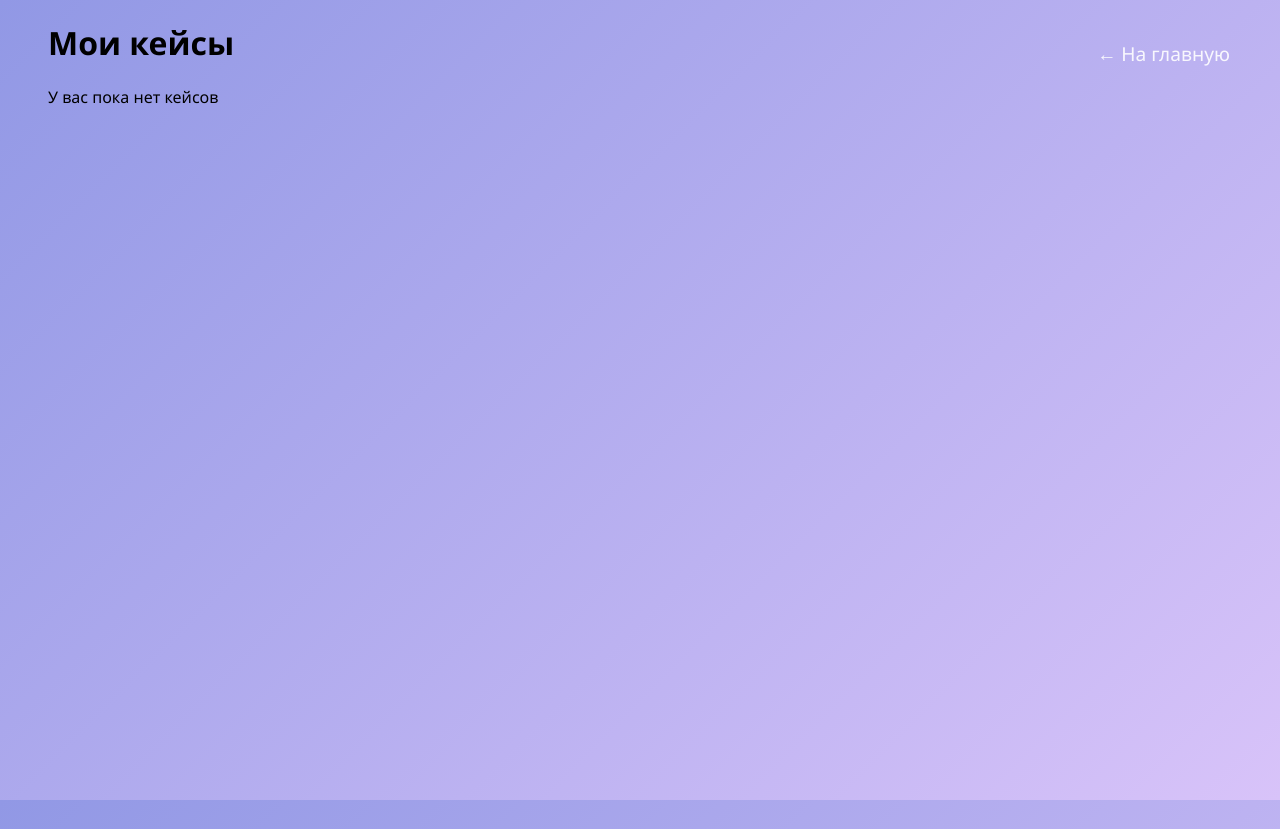
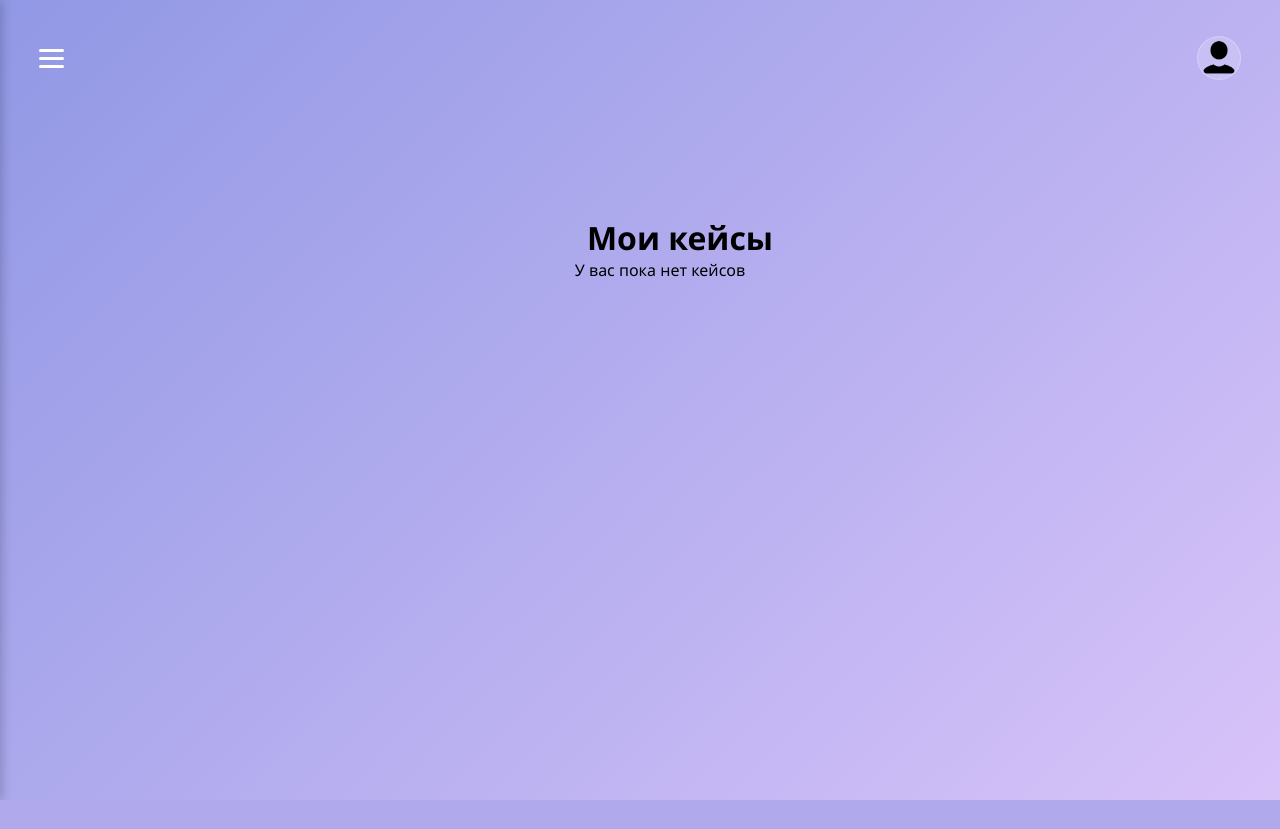
Before and after one commit to prokirova/getcase, a Flask app: template templates/my_cases.html in a window 1280 px wide. After the commit the page ends 800 px from the top, so only its background shows below. Run offline with Flask 3, Linux system fonts and the light colour scheme; the template is opened without the code that fills it, so the values that code supplies are empty.

Commit message:
index cases my_cases update

```diff
--- a/templates/index.html
+++ b/templates/index.html
@@ -40,7 +40,7 @@
         .main-header {
             background-color: transparent;
             padding: 1rem 0;
-            position: absolute;
+            position: sticky;
             top: 0;
             width: 100%;
             z-index: 100;
--- a/templates/my_cases.html
+++ b/templates/my_cases.html
@@ -4,14 +4,28 @@
     <meta charset="UTF-8">
     <title>Мои кейсы</title>
     <style>
+        :root {
+            --primary-color: #6f2c80;
+            --accent-color: #b023d3;
+            --text-color: #000000;
+            --bg-gradient: linear-gradient(135deg, #9198e5, #D8C3F9);
+            --sidebar-width: 300px;
+        }
+
+		* {
+            margin: 0;
+            padding: 0;
+            box-sizing: border-box;
+        }
+
         body {
-            background: linear-gradient(135deg, #9198e5, #D8C3F9);
+            background: var(--bg-gradient);
             background-repeat: no-repeat;
             background-attachment: fixed;
             background-size: cover;
             font-family: 'Bahnschrift', 'Segoe UI', sans-serif;
             min-height: 100vh;
-            color: #000000;
+            color: var(--text-color);
             overflow-x: hidden;
         }
 
@@ -19,22 +33,6 @@
             font-family: 'VT323';
             src: url('/static/VT323-Regular.woff2') format('woff2');
             /* Если шрифт локально не подгрузится, используем моноширинный по умолчанию */
-        }
-
-        .back-link {
-            position: absolute;
-            top: 40px;
-            right: 50px;
-            color: white;
-            font-size: 1.2rem;
-            text-decoration: none;
-            font-weight: 500;
-            opacity: 0.9;
-            transition: opacity 0.2s;
-        }
-
-        .back-link:hover {
-            opacity: 1;
         }
 
         #page-title,
@@ -94,13 +92,182 @@
             font-weight: bold;
             text-decoration: none;
         }
+
+        		/* --- Шапка (Header) --- */
+        .main-header {
+            background-color: transparent;
+            padding: 1rem 0;
+            position: sticky;
+            top: 0;
+            width: 100%;
+            z-index: 100;
+        }
+
+        .header-container {
+            display: flex;
+            justify-content: space-between;
+            align-items: center;
+            max-width: 97%;
+            margin: 0 auto;
+            padding: 0 20px;
+        }
+
+        .sidebar-toggle {
+            background: none;
+            border: none;
+            cursor: pointer;
+            display: flex;
+            flex-direction: column;
+            gap: 5px;
+            margin-top: 20px;
+        }
+
+        .sidebar-toggle span {
+            display: block;
+            width: 25px;
+            height: 3px;
+            background-color: white;
+            border-radius: 2px;
+        }
+
+        .profile-btn {
+            width: 44px;
+            height: 44px;
+            background: rgba(255,255,255,0.18);
+            border-radius: 50%;
+            display: flex;
+            align-items: center;
+            justify-content: center;
+            border: 1px solid rgba(255,255,255,0.25);
+            transition: 0.2s;
+            overflow: hidden;
+            margin-top: 20px;
+            text-decoration: none;
+        }
+
+        .profile-btn:hover {
+            transform: scale(1.08);
+            background: rgba(255,255,255,0.28);
+        }
+
+        .profile-img {
+            width: 100%;
+            height: 100%;
+            object-fit: cover;
+        }
+
+        /* --- Сайдбар (Sidebar) --- */
+        .sidebar {
+            position: fixed;
+            top: 0;
+            left: calc(var(--sidebar-width) * -1);
+            width: var(--sidebar-width);
+            height: 100%;
+            background: white;
+            z-index: 1000;
+            transition: 0.3s ease;
+            box-shadow: 2px 0 10px rgba(0,0,0,0.2);
+        }
+
+        .sidebar.active {
+            left: 0;
+        }
+
+        .sidebar-header {
+            padding: 20px;
+            background: var(--primary-color);
+            color: white;
+            display: flex;
+            justify-content: space-between;
+            align-items: center;
+        }
+
+        .close-btn {
+            background: none;
+            border: none;
+            color: white;
+            font-size: 2rem;
+            cursor: pointer;
+        }
+
+        .sidebar-nav ul {
+            list-style: none;
+            padding: 20px;
+        }
+
+        .sidebar-nav li {
+            margin-bottom: 15px;
+        }
+
+        .sidebar-nav a {
+            text-decoration: none;
+            color: var(--text-color);
+            font-weight: 500;
+            transition: color 0.2s;
+        }
+
+        .sidebar-nav a:hover {
+            color: var(--accent-color);
+        }
+
+        .overlay {
+            position: fixed;
+            top: 0;
+            left: 0;
+            width: 100%;
+            height: 100%;
+            background: rgba(0,0,0,0.5);
+            display: none;
+            z-index: 999;
+        }
+
+        .overlay.active {
+            display: block;
+        }
+
+		#main-container {
+            display: flex;
+            flex-direction: column;
+            align-items: center;
+            padding-top: 120px;
+            padding-bottom: 50px;
+        }
     </style>
 </head>
+
 <body>
+    <header class="main-header">
+        <div class="header-container">
+            <button class="sidebar-toggle" id="openSidebar" aria-label="Открыть меню">
+                <span></span>
+                <span></span>
+                <span></span>
+            </button>
 
-<h1 id="page-title">Мои кейсы</h1>
+            <a href="/login" class="profile-btn">
+                <img src="/static/Person.png" alt="Профиль" class="profile-img">
+            </a>
+        </div>
+    </header>
+
+	<aside class="sidebar" id="sidebar">
+        <div class="sidebar-header">
+            <h3>GETCASE</h3>
+            <button class="close-btn" id="closeSidebar">&times;</button>
+        </div>
+        <nav class="sidebar-nav">
+            <ul>
+                <li><a href="/profile">ПРОФИЛЬ</a></li>
+                <li><a href="/my_cases">КЕЙСЫ В РАБОТЕ</a></li>
+                <li><a href="/cases">ВСЕ КЕЙСЫ</a></li>
+                <li><hr style="border: 0; border-top: 1px solid #eee; margin: 10px 0;"></li>
+                <li><a href="/logout">ВЫЙТИ ИЗ ПРОФИЛЯ</a></li>
+            </ul>
+        </nav>
+    </aside>
 
     <div id="main-container">
+        <h1 id="page-title">Мои кейсы</h1>
         {% if cases %}
             <div class="grid">
                 {% for case in cases %}
@@ -129,8 +296,21 @@
             <p>У вас пока нет кейсов</p>
         {% endif %}
     </div>
+    <script>
+        // Логика сайдбара
+        const openBtn = document.getElementById('openSidebar');
+        const closeBtn = document.getElementById('closeSidebar');
+        const sidebar = document.getElementById('sidebar');
+        const overlay = document.getElementById('overlay');
 
-<a href="/" class="back-link">← На главную</a>
+        function toggleSidebar() {
+            sidebar.classList.toggle('active');
+            overlay.classList.toggle('active');
+        }
 
+        openBtn.addEventListener('click', toggleSidebar);
+        closeBtn.addEventListener('click', toggleSidebar);
+        overlay.addEventListener('click', toggleSidebar);
+    </script>
 </body>
 </html>
```
Also changed, not shown: templates/cases.html (+8 -1 lines). Lines whose indentation alone changed are shown as unchanged.
